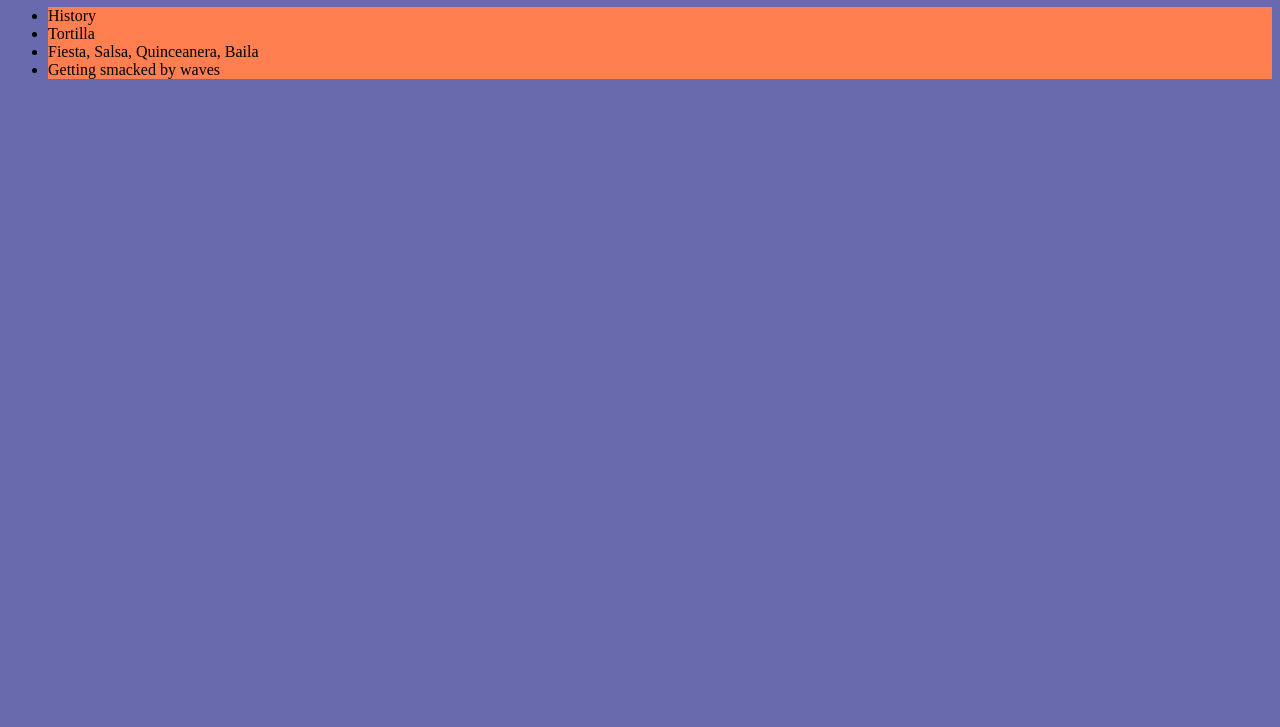
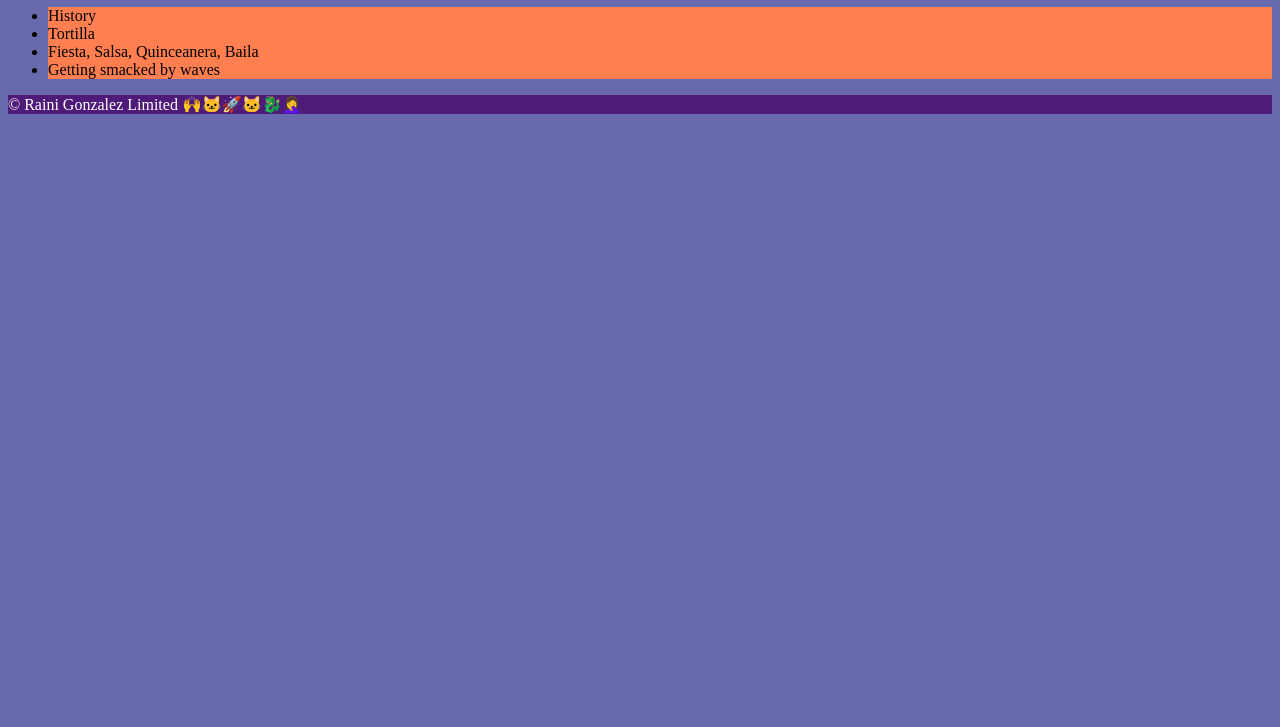
Before and after one commit to IndalecioAchot/repository_1, a plain HTML site: page favourites.html in a window 1280 px wide. Shown: the part 73-800 px from the top of the page. Drawn offline with Linux system fonts and the light colour scheme.

Commit message:
Added the copyright footer to favourites and index

```diff
--- a/favourites.html
+++ b/favourites.html
@@ -14,5 +14,6 @@
         <li> Fiesta, Salsa, Quinceanera, Baila </li>
         <li> Getting smacked by waves </li>
     </ul>
+    <footer>&copy; Raini Gonzalez Limited 🙌🐱‍🚀🐱‍🐉🤦‍♀️</footer>
 </body>
 </html>
--- a/styles.css
+++ b/styles.css
@@ -11,3 +11,7 @@ h2 {
     color:aquamarine;
     background-color: azure;
 }
+footer{
+    background-color: rgb(78, 27, 121);
+    color:white;
+}
```
Also changed, not shown: index.html (+1 -3 lines).
